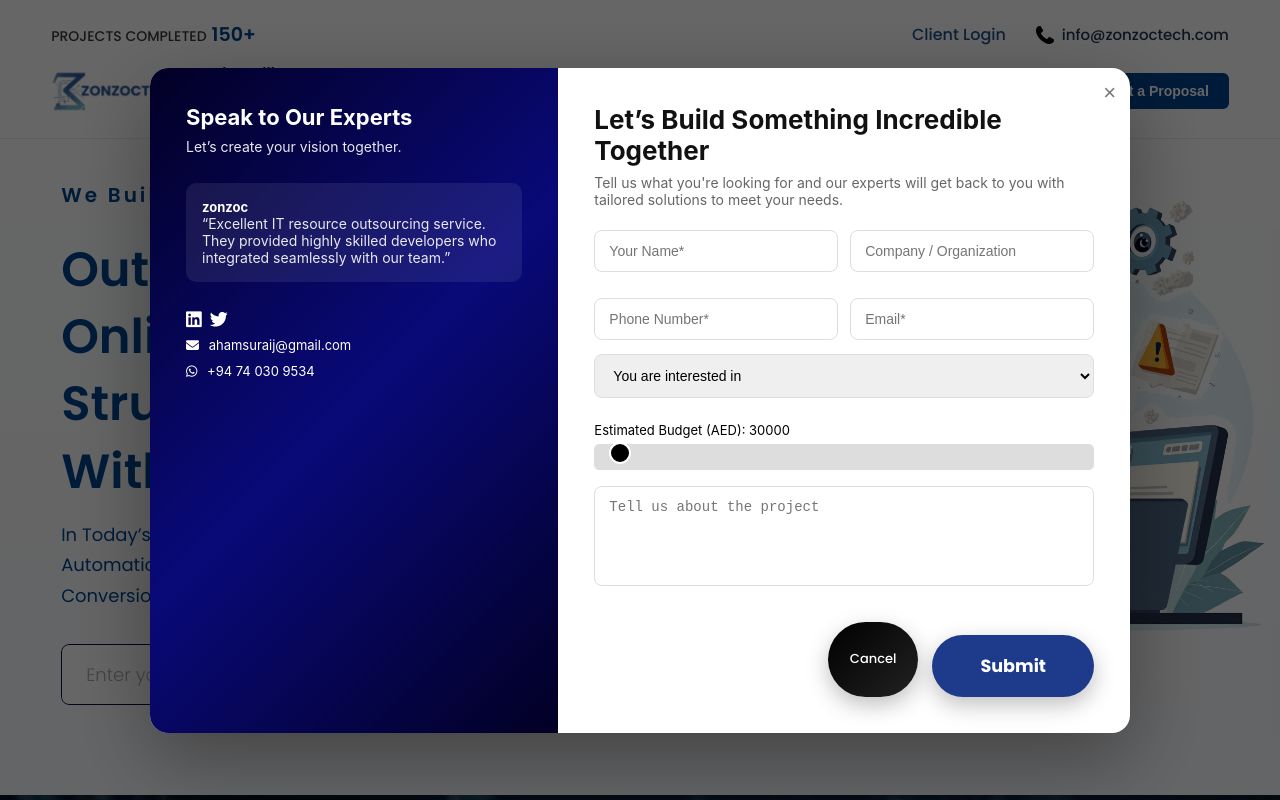
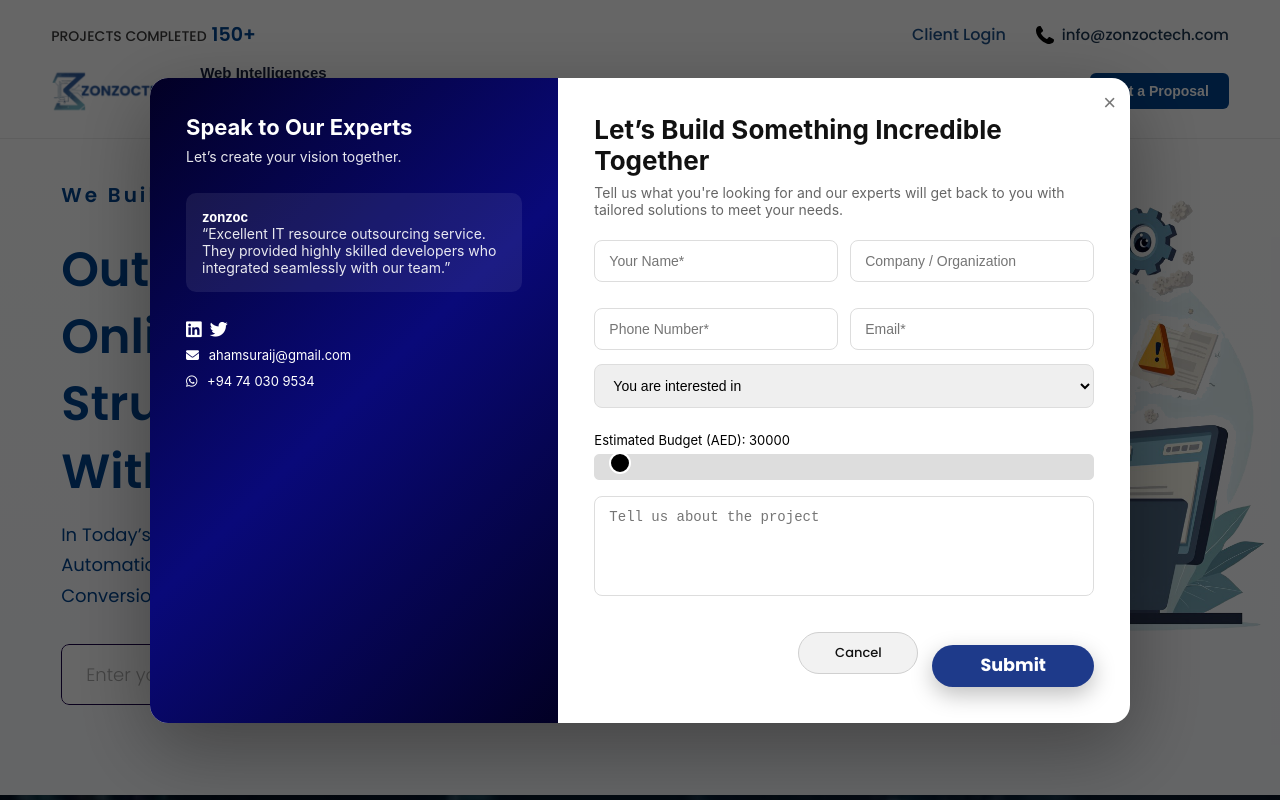
Before and after one commit to suraijzon/version1, a React (Create React App) app: page / in a window 1280 px wide. Both pictures are taken after a click on the button "Get a Proposal". Shown: the top 800 px of the page. Built offline with nearby package versions, Linux system fonts and the light colour scheme; no server answers.

Commit message:
new 32nd

```diff
--- a/src/styles/ExpertPopup.css
+++ b/src/styles/ExpertPopup.css
@@ -176,39 +176,43 @@ input[type="range"]::-moz-range-thumb {
   margin-top: 18px;
 }
 
-/* Cancel Button */
-.cancel-btn {
-  background: linear-gradient(135deg, #000, #222);
-  color: white;
+/* SHARED BUTTON BASE */
+.cancel-btn,
+.submit-btn {
+  min-width: 120px;
+  height: 42px;
   font-size: 13px;
   font-family: Poppins;
   font-weight: 500;
-  padding: 10px 22px;
   border-radius: 999px;
   border: none;
   cursor: pointer;
-  box-shadow: 0 8px 22px rgba(0, 0, 0, 0.25);
+
+  display: inline-flex;
+  align-items: center;
+  justify-content: center;
+
+  padding: 0;
+  line-height: 1;
   transition: all 0.25s ease;
 }
 
-.cancel-btn:hover {
-  background: #f4f4f4;
-  border-color: #bdbdbd;
+/* Cancel */
+.cancel-btn {
+  background: #f2f2f2;
+  color: #111;
+  border: 1.5px solid #d0d0d0;
 }
 
-/* Submit Button */
+.cancel-btn:hover {
+  background: #e8e8e8;
+}
+
+/* Submit */
 .submit-btn {
   background: linear-gradient(135deg, #000, #222);
   color: white;
-  font-size: 13px;
-  font-family: Poppins;
-  font-weight: 500;
-  padding: 10px 22px;
-  border-radius: 999px;
-  border: none;
-  cursor: pointer;
   box-shadow: 0 8px 22px rgba(0, 0, 0, 0.25);
-  transition: all 0.25s ease;
 }
 
 .submit-btn:hover {
@@ -221,7 +225,6 @@ input[type="range"]::-moz-range-thumb {
   box-shadow: 0 6px 18px rgba(0, 0, 0, 0.3);
 }
 
-
 /* MOBILE */
 @media (max-width: 768px) {
   .popup-container {
```
